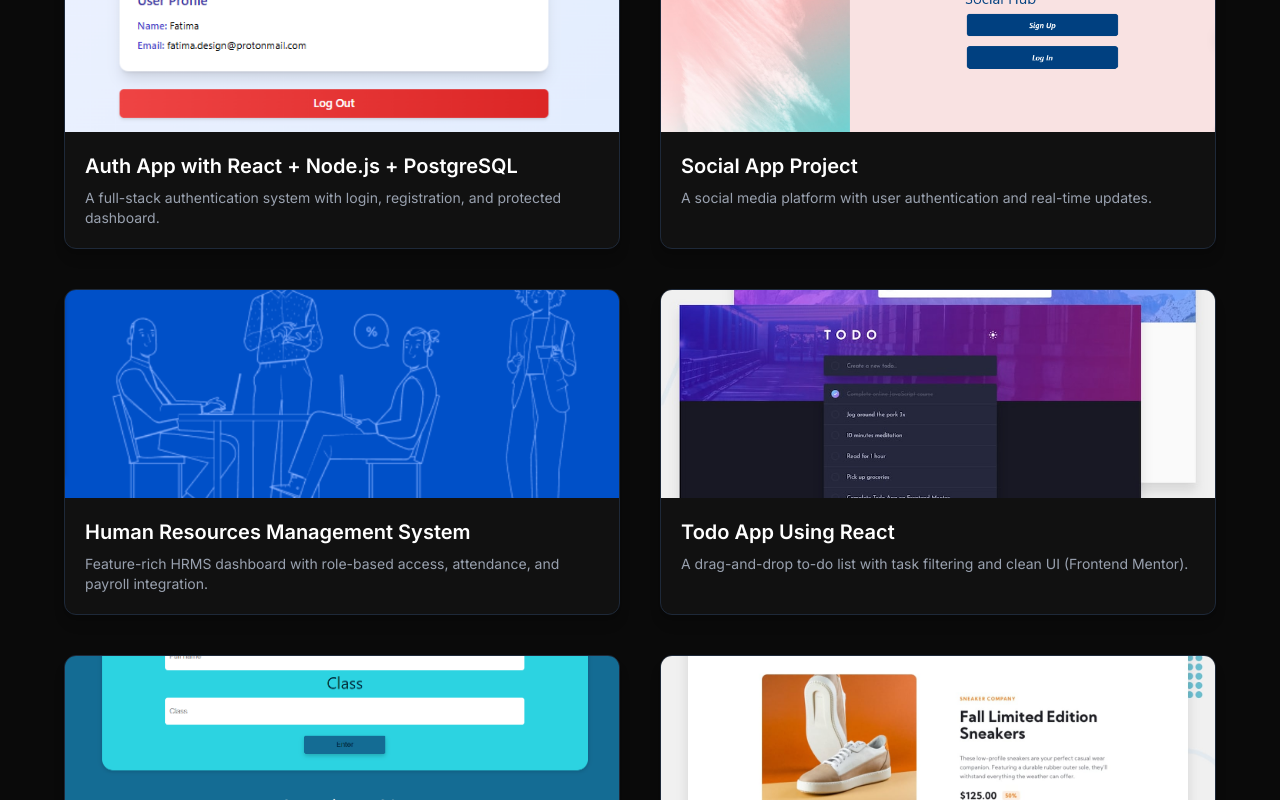
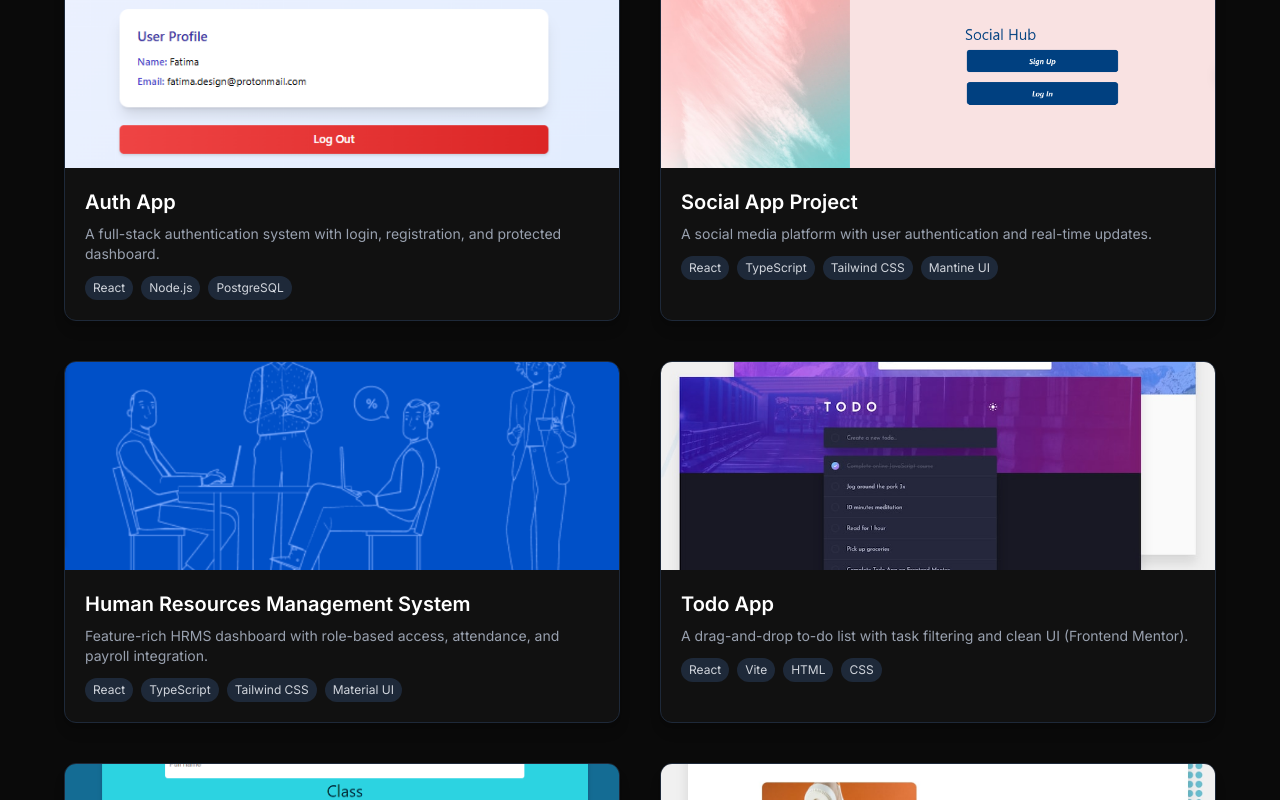
Before and after one commit to A-n-u-O/portfolioo, a Next.js app: page / in a window 1280 px wide. Shown: the part 1920-2720 px from the top of the page. Built offline with nearby package versions, Linux system fonts and the light colour scheme.

Commit message:
tech stacks added

```diff
--- a/src/app/data/projects.ts
+++ b/src/app/data/projects.ts
@@ -3,7 +3,8 @@ import { Project } from "@/types/dataTypes";
 export const projects: Project[] = [
   {
     title: "Mini-Commerce",
-  description: "Next.js e-commerce prototype with persistent cart, TypeScript validation, and SEO optimization. Features product browsing, checkout flow, and responsive design.",
+    description:
+      "Next.js e-commerce prototype with persistent cart, TypeScript validation, and SEO optimization. Features product browsing, checkout flow, and responsive design.",
     image: "/assets/images/mini-commerce.png",
     alt: "Mini-Commerce product page screenshot",
     link: "https://mini-commerce.vercel.app/",
@@ -16,14 +17,16 @@ export const projects: Project[] = [
     image: "/assets/images/expense.png",
     alt: "Expense Tracker Dashboard app",
     link: "https://expense-tracker-dashboard-brown.vercel.app/",
+    tech: ["Next.js", "Zustand", "Tailwind CSS", "Chart.js"],
   },
   {
-    title: "Auth App with React + Node.js + PostgreSQL",
+    title: "Auth App",
     description:
       "A full-stack authentication system with login, registration, and protected dashboard.",
     image: "/assets/images/auth-app.png",
     alt: "Auth app",
     link: "https://github.com/A-n-u-O/Authentication-with-PERN-stack",
+    tech: ["React", "Node.js", "PostgreSQL"],
   },
   {
     title: "Social App Project",
@@ -32,6 +35,7 @@ export const projects: Project[] = [
     image: "/assets/images/social.png",
     alt: "Social app",
     link: "https://social-media-blue-theta.vercel.app/",
+    tech: ["React", "TypeScript", "Tailwind CSS", "Mantine UI"],
   },
   {
     title: "Human Resources Management System",
@@ -40,14 +44,16 @@ export const projects: Project[] = [
     image: "/assets/images/hr.png",
     alt: "HR management system",
     link: "https://hrms-wine.vercel.app/",
+    tech: ["React" ,"TypeScript" ,"Tailwind CSS", "Material UI"]
   },
   {
-    title: "Todo App Using React",
+    title: "Todo App",
     description:
       "A drag-and-drop to-do list with task filtering and clean UI (Frontend Mentor).",
     image: "/assets/images/todo.png",
     alt: "Todo app",
     link: "https://todoapp-react-teal.vercel.app/",
+    tech: ["React", "Vite", "HTML" ,"CSS"]
   },
   {
     title: "Attendance Logging App",
@@ -56,6 +62,7 @@ export const projects: Project[] = [
     image: "/assets/images/attendance.png",
     alt: "Attendance app",
     link: "https://attendance-logging-app.vercel.app/",
+    tech: ["Javascript"]
   },
   {
     title: "E-commerce Product Page",
@@ -64,6 +71,7 @@ export const projects: Project[] = [
     image: "/assets/images/product.png",
     alt: "E-commerce product page",
     link: "https://e-commerce-page-two-tau.vercel.app/",
+    tech: ["HTML", "CSS", "Javascript"]
   },
   {
     title: "First Portfolio",
@@ -72,5 +80,6 @@ export const projects: Project[] = [
     image: "/assets/images/old-portfolio.png",
     alt: "Portfolio Project",
     link: "https://a-n-u-o-github-io.vercel.app/",
+    tech: ["HTML", "CSS", "Javascript"]
   },
 ];
--- a/src/components/Modal.tsx
+++ b/src/components/Modal.tsx
@@ -17,11 +17,11 @@ export default function Modal({ children, onClose }: ModalProps) {
   }, [onClose]);
 
   return createPortal(
-    <div className="fixed inset-0 z-50 bg-black/60 flex items-center justify-center p-6">
-      <div className="bg-[#0d0d0d] p-6 rounded-xl max-w-2xl w-full relative">
+    <div className="fixed inset-0 z-50 bg-black/70 flex items-center justify-center p-4 md:p-6">
+      <div className="relative w-full max-w-4xl bg-[#0d0d0d] p-6 md:p-8 rounded-2xl shadow-xl overflow-hidden">
         <button
           onClick={onClose}
-          className="absolute top-3 right-4 text-gray-400 hover:text-white text-xl"
+          className="absolute top-4 right-6 text-gray-400 hover:text-white text-2xl font-bold"
         >
           &times;
         </button>
--- a/src/components/Projects.tsx
+++ b/src/components/Projects.tsx
@@ -5,6 +5,7 @@ import Image from "next/image";
 import { projects } from "@/app/data/projects";
 import Modal from "./Modal";
 import { Project } from "@/types/dataTypes";
+// import { Project } from "@app/types/project";
 
 export default function Projects() {
   const sectionRef = useRef<HTMLElement>(null);
@@ -15,8 +16,7 @@ export default function Projects() {
     const observer = new IntersectionObserver(
       ([entry]) => {
         if (entry.isIntersecting && !hasAnimated) {
-          const cards =
-            sectionRef.current?.querySelectorAll(".project-card") || [];
+          const cards = sectionRef.current?.querySelectorAll(".project-card") || [];
           animate([...cards], {
             opacity: [0, 1],
             translateY: [30, 0],
@@ -38,7 +38,8 @@ export default function Projects() {
     <section
       id="projects"
       ref={sectionRef}
-      className="bg-[#0a0a0a] text-white px-6 md:px-16 py-28">
+      className="bg-[#0a0a0a] text-white px-6 md:px-16 py-28"
+    >
       <div className="max-w-6xl mx-auto">
         <h2 className="text-3xl md:text-4xl font-bold text-center mb-12">
           Featured Projects
@@ -48,7 +49,8 @@ export default function Projects() {
             <div
               key={idx}
               onClick={() => setSelectedProject(project)}
-              className="project-card cursor-pointer bg-[#111] border border-gray-800 rounded-xl overflow-hidden shadow-lg hover:shadow-blue-500/30 transition duration-300 group">
+              className="project-card cursor-pointer bg-[#111] border border-gray-800 rounded-xl overflow-hidden shadow-lg hover:shadow-blue-500/30 transition duration-300 group"
+            >
               <div className="relative w-full h-52">
                 <Image
                   src={project.image}
@@ -62,6 +64,18 @@ export default function Projects() {
                 <p className="text-gray-400 text-sm line-clamp-3">
                   {project.description}
                 </p>
+                {project.tech && (
+                  <div className="flex flex-wrap mt-3 gap-2">
+                    {project.tech.map((tech, i) => (
+                      <span
+                        key={i}
+                        className="text-xs bg-gray-800 px-2 py-1 rounded-full text-gray-300"
+                      >
+                        {tech}
+                      </span>
+                    ))}
+                  </div>
+                )}
               </div>
             </div>
           ))}
@@ -70,21 +84,36 @@ export default function Projects() {
 
       {selectedProject && (
         <Modal onClose={() => setSelectedProject(null)}>
-          <div className="text-left space-y-4">
+          <div className="text-left space-y-6 max-h-[90vh] overflow-y-auto p-4 md:p-6">
             <Image
               src={selectedProject.image}
               alt={selectedProject.alt}
-              width={800}
-              height={400}
+              width={1200}
+              height={600}
               className="rounded-lg object-cover w-full"
             />
-            <h3 className="text-2xl font-bold">{selectedProject.title}</h3>
-            <p className="text-gray-300">{selectedProject.description}</p>
+            <h3 className="text-3xl font-bold">{selectedProject.title}</h3>
+            <p className="text-gray-300 text-lg leading-relaxed">
+              {selectedProject.description}
+            </p>
+            {selectedProject.tech && (
+              <div className="flex flex-wrap gap-3 mt-4">
+                {selectedProject.tech.map((tech, i) => (
+                  <span
+                    key={i}
+                    className="bg-blue-900/30 text-sm px-3 py-1 rounded-full border border-blue-400 text-blue-200"
+                  >
+                    {tech}
+                  </span>
+                ))}
+              </div>
+            )}
             <a
               href={selectedProject.link}
               target="_blank"
               rel="noopener noreferrer"
-              className="inline-block mt-2 text-blue-500 hover:underline">
+              className="inline-block mt-6 text-blue-400 hover:underline text-lg"
+            >
               View Live ↗
             </a>
           </div>
--- a/src/types/dataTypes.ts
+++ b/src/types/dataTypes.ts
@@ -4,6 +4,7 @@ export interface Project {
   image: string;
   alt: string;
   link: string;
+  tech?: string[]
 }
 
 export interface SocialIcon {
```
Lines whose indentation alone changed are shown as unchanged.
